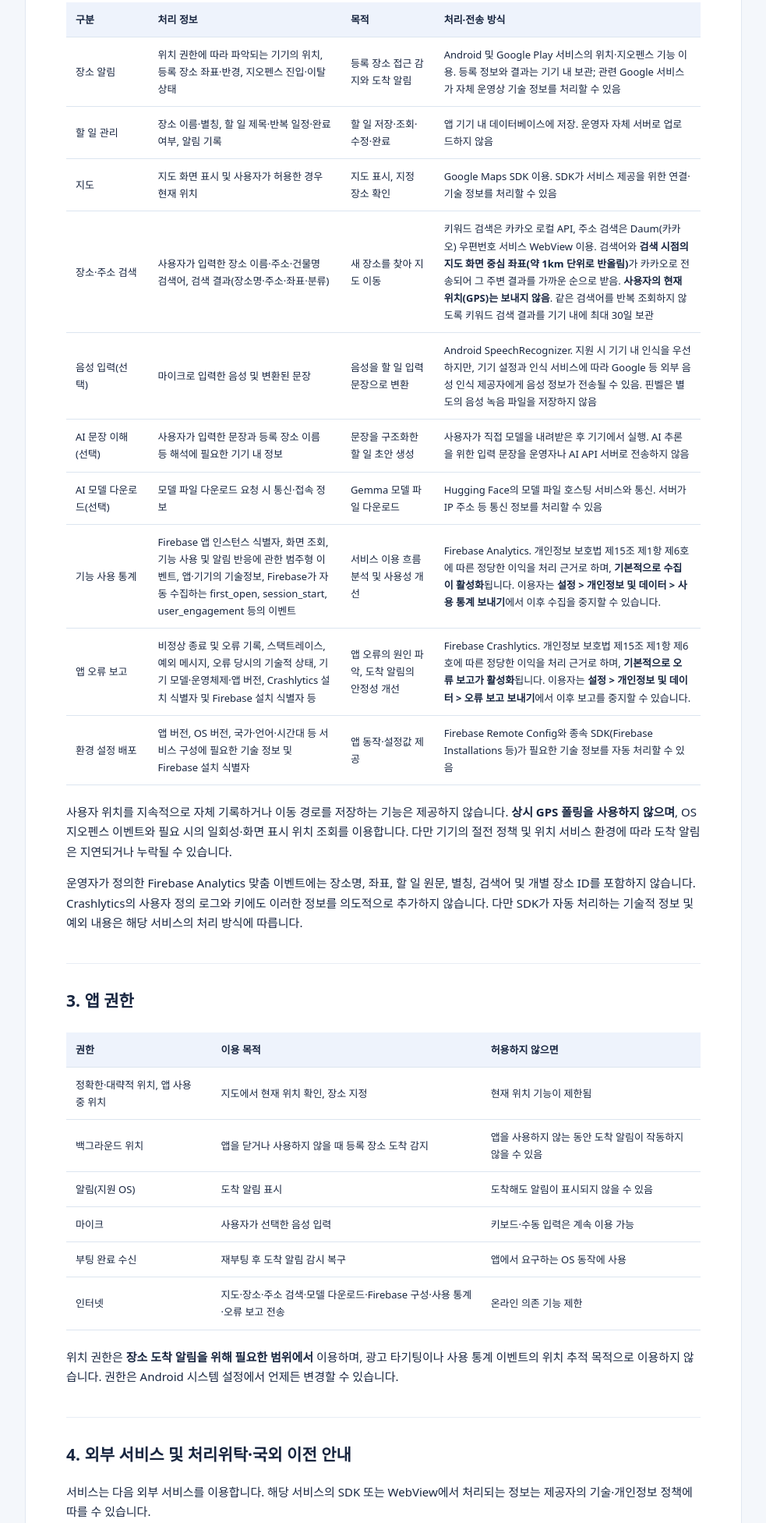
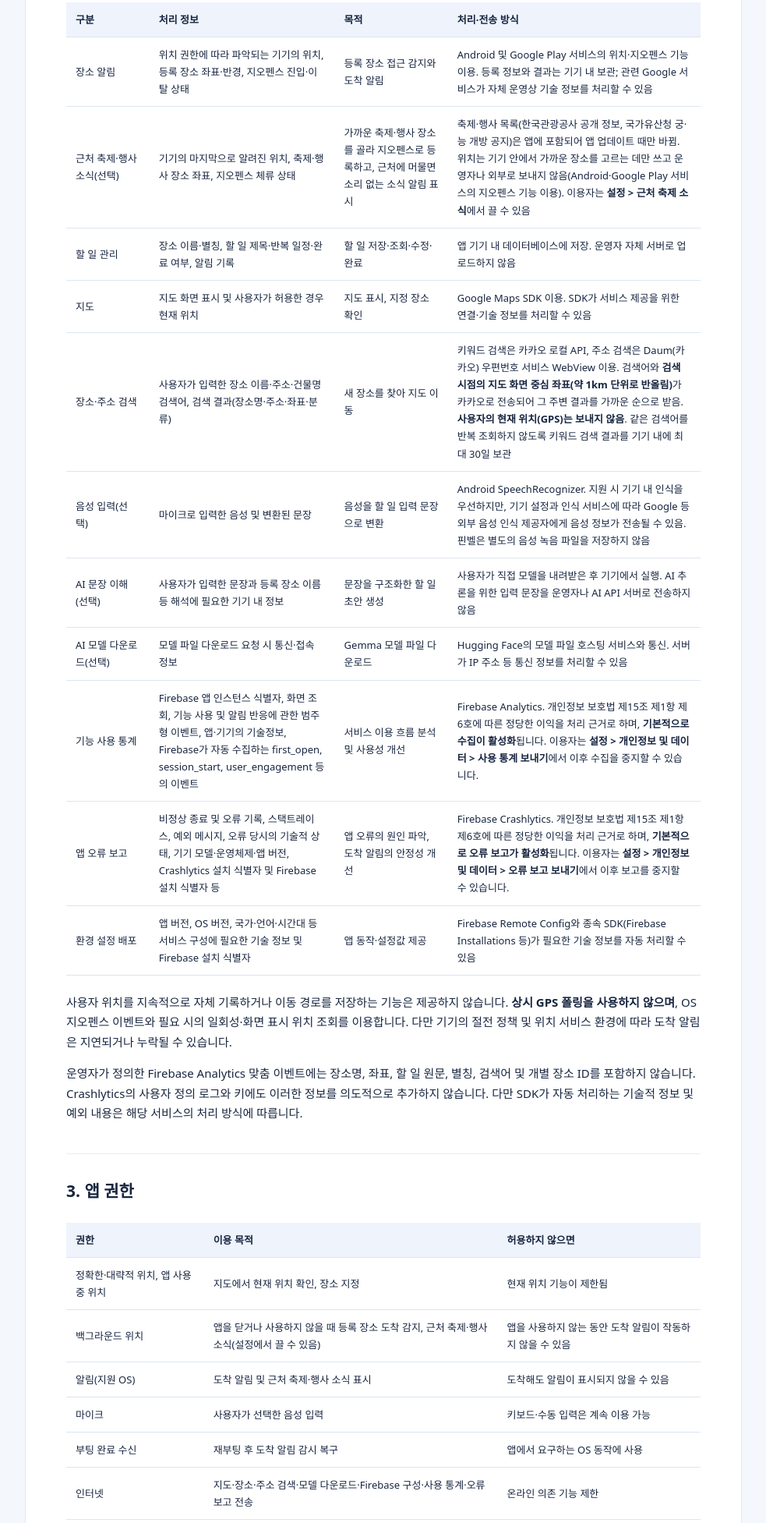
Before and after one commit to wskim-2197/pinbell-legal, a plain HTML site: page privacy.html in a window 1280 px wide. Shown: the part 847-2800 px from the top of the page at 78% size, without its empty margins (148-1131 px from the left). Drawn offline with Linux system fonts and the light colour scheme.

Commit message:
개인정보처리방침 개정 (시행 2026-11-18): 근처 축제·행사 소식 — 위치는 기기 안에서만 사용, 설정에서 끌 수 있음

```diff
--- a/privacy.html
+++ b/privacy.html
@@ -1,5 +1,5 @@
 <!doctype html><html lang="ko"><head><meta charset="utf-8"><meta name="viewport" content="width=device-width,initial-scale=1"><meta name="description" content="핀벨(PinBell) 개인정보처리방침"><title>핀벨 | 개인정보처리방침</title><link rel="stylesheet" href="style.css"></head><body><header><a href="index.html">핀벨 PINBELL</a><nav><a href="privacy.html">개인정보처리방침</a><a href="terms.html">이용약관</a></nav></header><main><h1>핀벨(PinBell) 개인정보처리방침</h1>
-<p><strong>시행일: 2026-11-12</strong><br />
+<p><strong>시행일: 2026-11-18</strong><br />
 <strong>운영자: Wesley Kim</strong><br />
 <strong>개인정보 문의: wesley.devlab@gmail.com</strong></p>
 <p>Wesley Kim(이하 “운영자”)는 장소 도착 알림 앱 <strong>핀벨(PinBell)</strong>(이하 “서비스”)을 제공하면서 개인정보 보호법 등 관련 법령을 준수하고자 합니다. 이 방침은 서비스에서 어떤 정보를 처리하고, 외부 서비스 제공자에게 어떤 정보가 전달될 수 있으며, 사용자가 어떻게 이를 통제할 수 있는지 설명합니다.</p>
@@ -22,6 +22,12 @@
 <td>위치 권한에 따라 파악되는 기기의 위치, 등록 장소 좌표·반경, 지오펜스 진입·이탈 상태</td>
 <td>등록 장소 접근 감지와 도착 알림</td>
 <td>Android 및 Google Play 서비스의 위치·지오펜스 기능 이용. 등록 정보와 결과는 기기 내 보관; 관련 Google 서비스가 자체 운영상 기술 정보를 처리할 수 있음</td>
+</tr>
+<tr>
+<td>근처 축제·행사 소식(선택)</td>
+<td>기기의 마지막으로 알려진 위치, 축제·행사 장소 좌표, 지오펜스 체류 상태</td>
+<td>가까운 축제·행사 장소를 골라 지오펜스로 등록하고, 근처에 머물면 소리 없는 소식 알림 표시</td>
+<td>축제·행사 목록(한국관광공사 공개 정보, 국가유산청 궁·능 개방 공지)은 앱에 포함되어 앱 업데이트 때만 바뀜. 위치는 기기 안에서 가까운 장소를 고르는 데만 쓰고 운영자나 외부로 보내지 않음(Android·Google Play 서비스의 지오펜스 기능 이용). 이용자는 <strong>설정 &gt; 근처 축제 소식</strong>에서 끌 수 있음</td>
 </tr>
 <tr>
 <td>할 일 관리</td>
@@ -98,12 +104,12 @@
 </tr>
 <tr>
 <td>백그라운드 위치</td>
-<td>앱을 닫거나 사용하지 않을 때 등록 장소 도착 감지</td>
+<td>앱을 닫거나 사용하지 않을 때 등록 장소 도착 감지, 근처 축제·행사 소식(설정에서 끌 수 있음)</td>
 <td>앱을 사용하지 않는 동안 도착 알림이 작동하지 않을 수 있음</td>
 </tr>
 <tr>
 <td>알림(지원 OS)</td>
-<td>도착 알림 표시</td>
+<td>도착 알림 및 근처 축제·행사 소식 표시</td>
 <td>도착해도 알림이 표시되지 않을 수 있음</td>
 </tr>
 <tr>
@@ -123,7 +129,7 @@
 </tr>
 </tbody>
 </table>
-<p>위치 권한은 <strong>장소 도착 알림을 위해 필요한 범위에서</strong> 이용하며, 광고 타기팅이나 사용 통계 이벤트의 위치 추적 목적으로 이용하지 않습니다. 권한은 Android 시스템 설정에서 언제든 변경할 수 있습니다.</p>
+<p>위치 권한은 <strong>장소 도착 알림과 근처 축제·행사 소식을 위해 필요한 범위에서</strong> 이용하며, 광고 타기팅이나 사용 통계 이벤트의 위치 추적 목적으로 이용하지 않습니다. 권한은 Android 시스템 설정에서 언제든 변경할 수 있습니다.</p>
 <h2>4. 외부 서비스 및 처리위탁·국외 이전 안내</h2>
 <p>서비스는 다음 외부 서비스를 이용합니다. 해당 서비스의 SDK 또는 WebView에서 처리되는 정보는 제공자의 기술·개인정보 정책에 따를 수 있습니다.</p>
 <table>
@@ -226,9 +232,10 @@
 </ul>
 <p>개인정보 침해 관련 상담은 개인정보침해신고센터(118), 개인정보분쟁조정위원회 등의 공공기관을 통해서도 받을 수 있습니다.</p>
 <h2>10. 개인정보처리방침의 시행 및 변경</h2>
-<p>시행일: <strong>2026-11-12</strong></p>
+<p>시행일: <strong>2026-11-18</strong></p>
 <p>변경 이력</p>
 <ul>
+<li>2026-11-18: 근처 축제·행사 소식 추가 — 앱에 포함된 축제·행사 목록 중 가까운 곳을 기기 안에서 골라 지오펜스로 등록하고, 근처에 머물면 소리 없이 알림. 위치는 외부로 보내지 않으며 설정에서 끌 수 있음을 명시.</li>
 <li>2026-11-12: 장소 키워드 검색(카카오 로컬 API) 추가 — 검색어와 검색 시점의 지도 화면 중심 좌표(약 1km 단위로 반올림)를 카카오로 전송하고, 키워드 검색 결과를 기기 안에 최대 30일 보관함을 명시. 사용자의 현재 위치(GPS)는 보내지 않음.</li>
 <li>2026-11-08: 사용 통계·오류 보고 기본 수집과 끄는 방법, Firebase 국외 이전 상세.</li>
 <li>2026-11-07: 최초 공개.</li>
```
